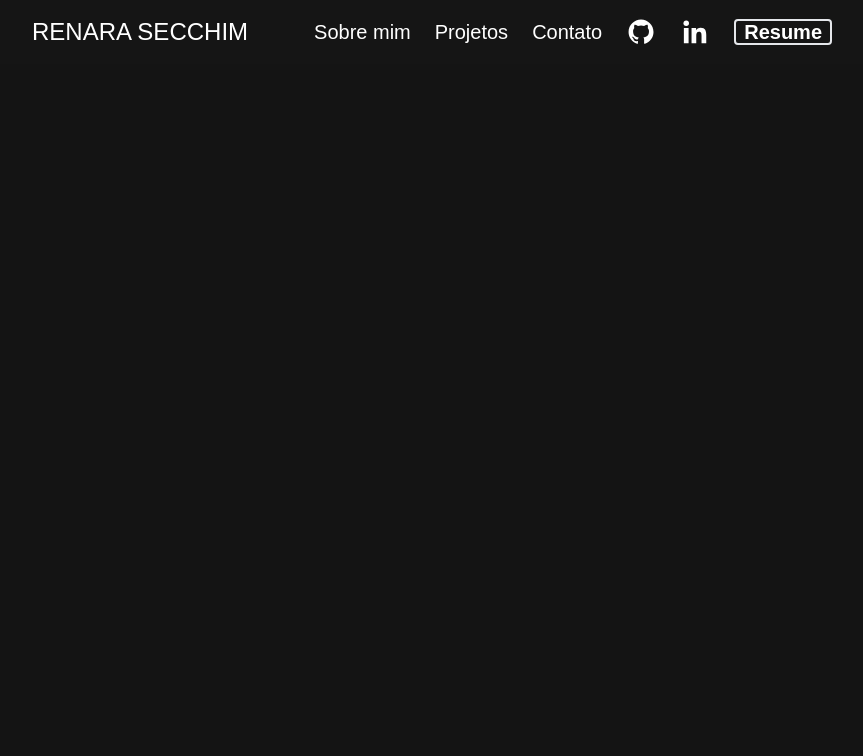
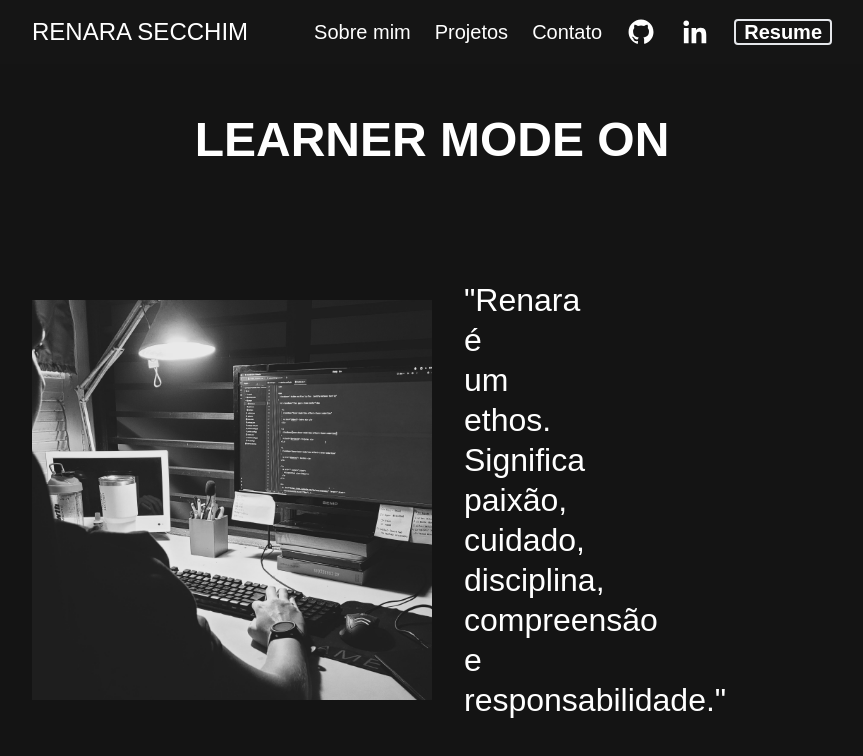
Before and after one commit to Ar3secchim/Project-Portifolio-web, a React (Vite) app: page /about in a window 1280 px wide. Shown: the top 756 px of the page, without its empty margins (208-1071 px from the left). Built offline with nearby package versions, Linux system fonts and the light colour scheme; a web font is replaced by a local one.

Commit message:
feat: create page About

```diff
--- /dev/null
+++ b/src/pages/About.jsx
@@ -0,0 +1,34 @@
+import { Container } from "../components/Container";
+import { TitleSection } from "../components/TitleSection";
+
+import aboutProcess from '../assets/imgs/AboutProcess.jpg'
+
+export function About(){
+  return(
+    <Container ClassName="text-center flex-col overscroll-auto h-full">
+      <section>
+        <TitleSection ClassName="text-3xl py-24" title="Learner mode on"/>
+
+        <div className="flex gap-8 items-center">
+          <img className="w-1/2" src={aboutProcess} />
+
+          <p className="text-2xl">
+              "Renara é um ethos. Significa paixão, cuidado, disciplina, compreensão e responsabilidade."
+          </p>
+        </div>
+
+      </section>
+
+      {/* <section>
+         <TitleSection ClassName="text-3xl" title="Meus pilares"/>
+
+      </section>
+
+      <section>
+         <TitleSection ClassName="text-3xl" title="Minha história"/>
+
+      </section> */}
+
+    </Container>
+  )
+}
--- a/src/routes.jsx
+++ b/src/routes.jsx
@@ -4,6 +4,7 @@ import { NavBar } from "./components/NavBar"
 import { Home } from "./pages/Home"
 import { Contact } from "./pages/Contact"
 import { Projects } from "./pages/Projects"
+import { About } from "./pages/About"
 
 function AppRouter() {
 	return (
@@ -14,6 +15,7 @@ function AppRouter() {
 					<Route path="/">
 						<Route index element={<Home />} />
 						<Route path="/contact" element={<Contact />} />
+						<Route path="/about" element={<About />} />
 						<Route path="/projects" element={<Projects />} />
 					</Route>
 
```
Also changed, not shown: src/assets/imgs/AboutProcess.jpg (added), src/assets/imgs/pillarOne.png (added).
